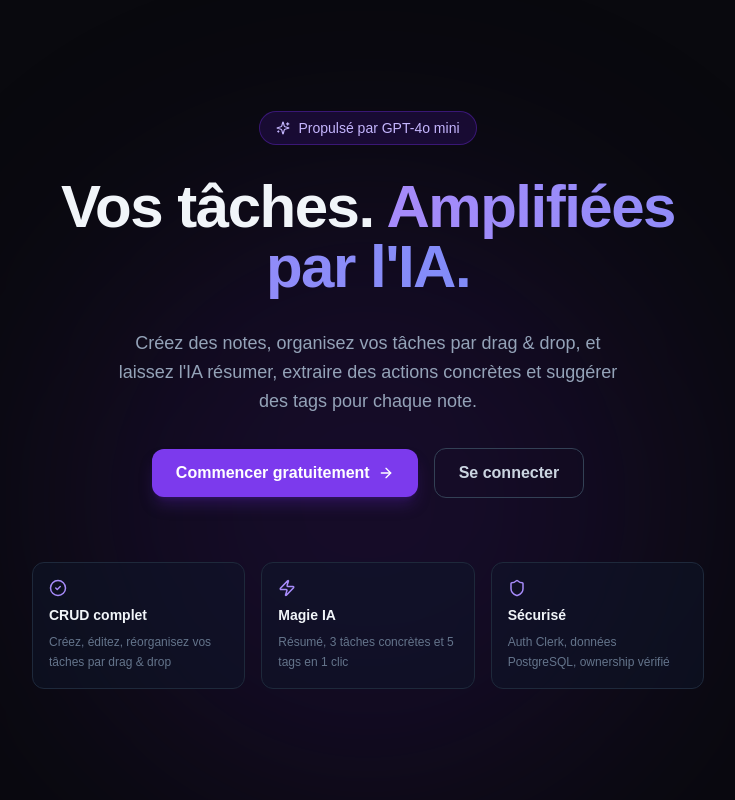
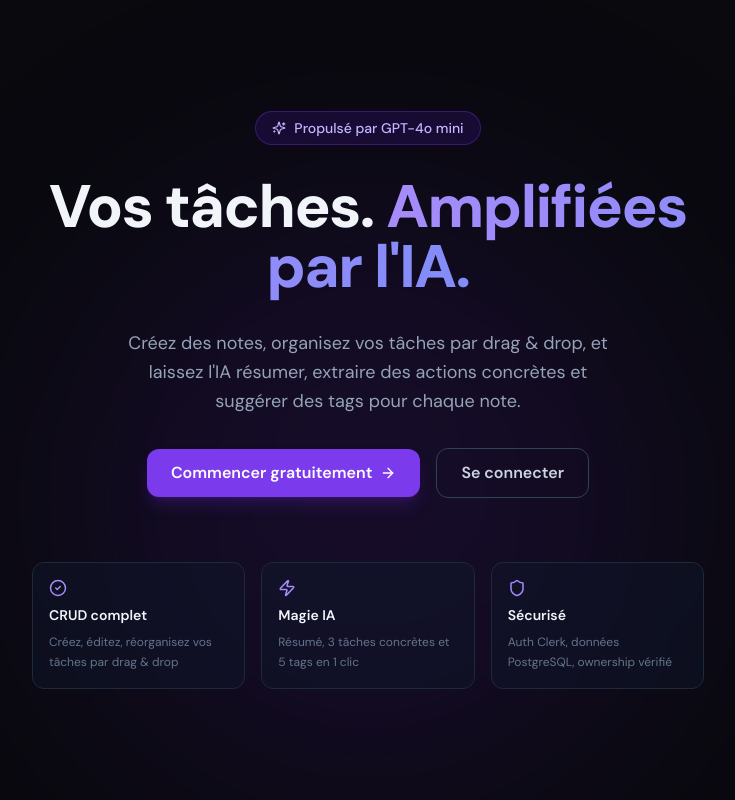
Before and after one commit to Seraphin-26/my-productivity-app, a Next.js app: page / in a window 1280 px wide. Shown: the whole page, without its empty margins (272-1007 px from the left). Built offline with nearby package versions, Linux system fonts and the light colour scheme; no server answers.

Commit message:
fix: move @import before @tailwind directives in globals.css

```diff
--- a/app/globals.css
+++ b/app/globals.css
@@ -1,8 +1,8 @@
+@import url('https://fonts.googleapis.com/css2?family=DM+Sans:ital,opsz,wght@0,9..40,300;0,9..40,400;0,9..40,500;0,9..40,600;0,9..40,700;0,9..40,800;1,9..40,400&family=JetBrains+Mono:wght@400;600&display=swap');
+
 @tailwind base;
 @tailwind components;
 @tailwind utilities;
-
-@import url('https://fonts.googleapis.com/css2?family=DM+Sans:ital,opsz,wght@0,9..40,300;0,9..40,400;0,9..40,500;0,9..40,600;0,9..40,700;0,9..40,800;1,9..40,400&family=JetBrains+Mono:wght@400;600&display=swap');
 
 :root {
   --font-dm-sans: 'DM Sans', sans-serif;
```
